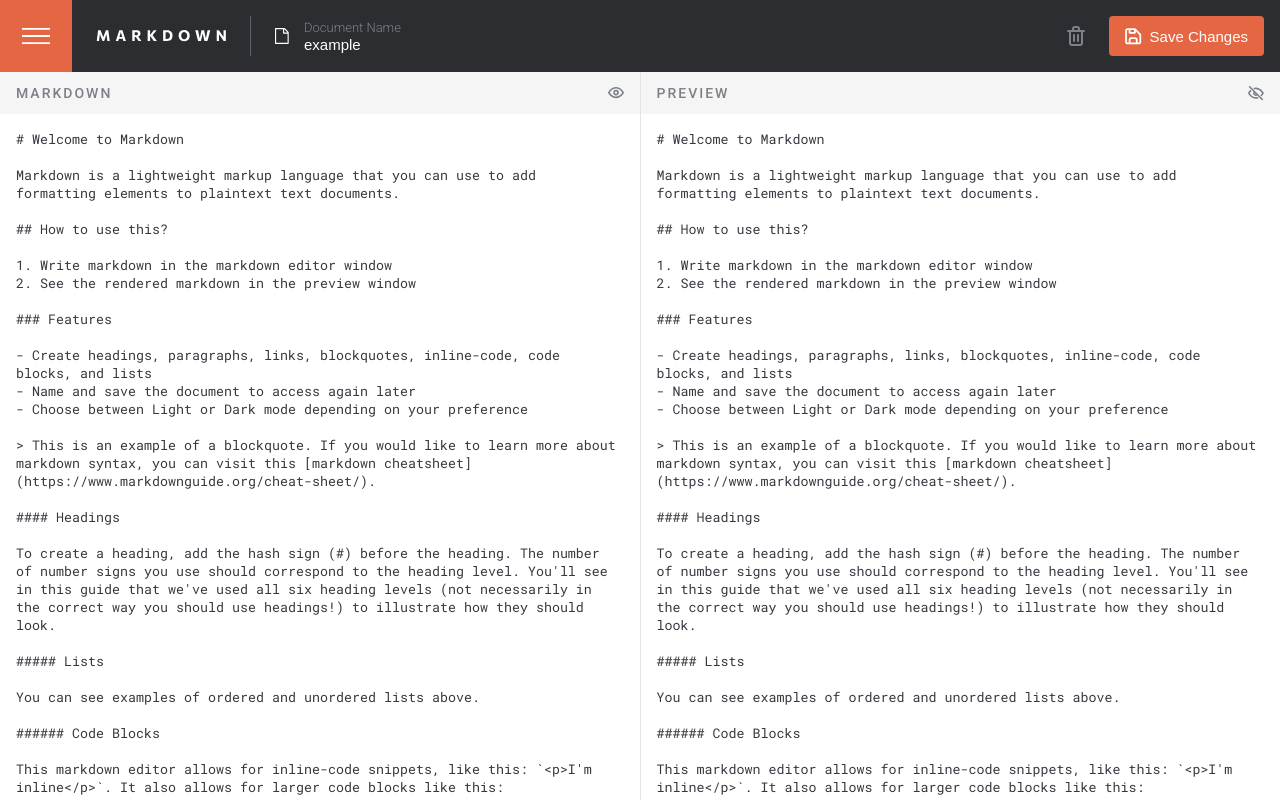
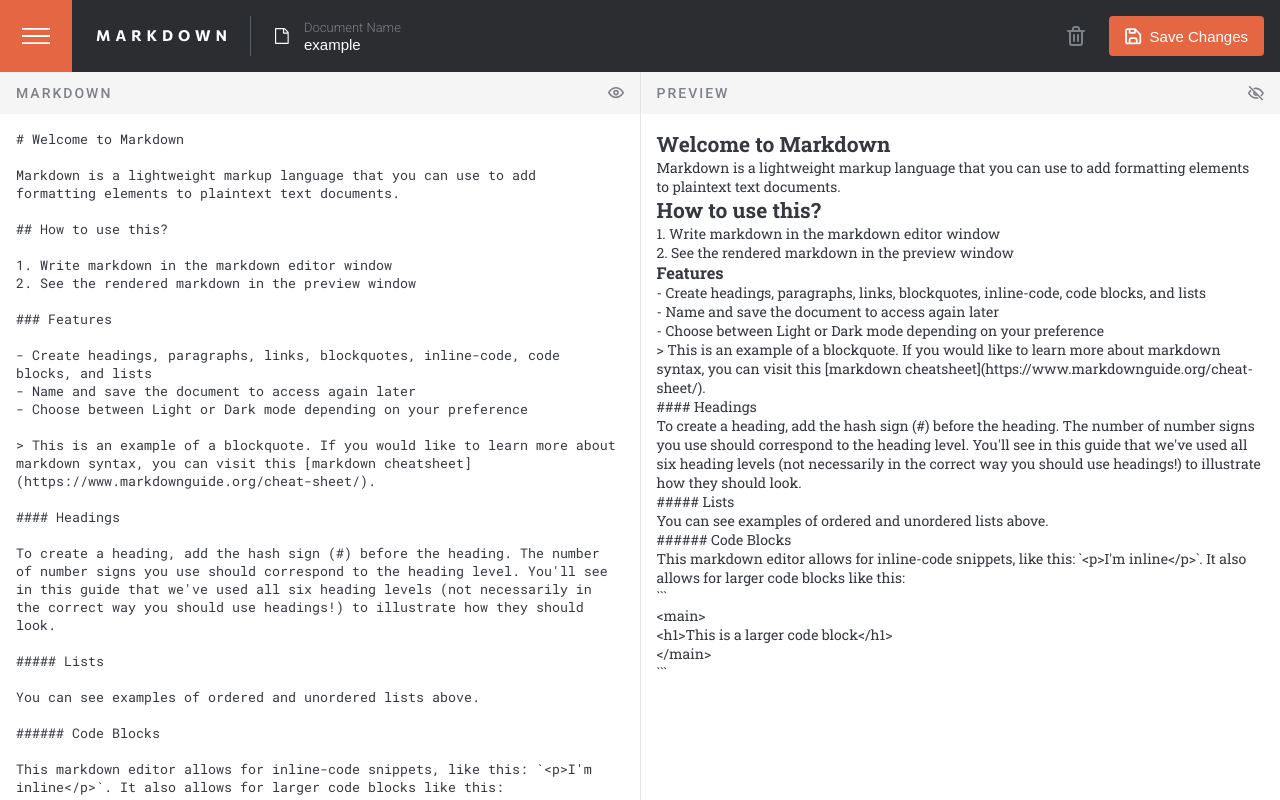
Before and after one commit to BrandenDaniel/markdown-app, a Next.js app: page / in a window 1280 px wide. Built offline with nearby package versions, Linux system fonts and the light colour scheme.

Commit message:
progress

```diff
--- a/src/components/MarkdownOutput.tsx
+++ b/src/components/MarkdownOutput.tsx
@@ -2,39 +2,51 @@
 
 import { useEffect } from "react";
 import ViewToggle from "./ViewToggle";
-import { roboto_mono } from "@/lib/fonts";
+import { roboto_slab } from "@/lib/fonts";
 import { useMarkdownInputContext } from "@/context/markdown-input-context";
 
 export default function MarkdownOutput() {
   const { currentFile } = useMarkdownInputContext();
+  let markDownOutput: string[] = [];
+  const rawOutput = currentFile.content;
 
-  useEffect(() => {
-    const rawOutput = document.getElementById(
-      "markdown-output"
-    )! as HTMLTextAreaElement;
+  const h1 = "# ";
+  const h2 = "## ";
+  const h3 = "### ";
+  const bold = "**";
+  const italic = "*";
+  const blockquote = ">";
+  // const orderedList = "";
 
-    rawOutput.value = currentFile.content;
-
-    let markDownOutput: string[] = [];
-
-    let lines = rawOutput.value.split("\n");
-    for (let i = 0; i < lines.length; i++) {
-      if (lines[i].includes("#")) {
-        markDownOutput.push(`<h1>${lines[i]}</h1>`);
-      }
-      markDownOutput.push(lines[i]);
+  let lines = rawOutput.split("\n");
+  for (let i = 0; i < lines.length; i++) {
+    if (lines[i].startsWith(h1)) {
+      markDownOutput.push(`<h1>${lines[i].replace(h1, "")}</h1>`);
+    } else if (lines[i].startsWith(h2)) {
+      markDownOutput.push(`<h2>${lines[i].replace(h2, "")}</h2>`);
+    } else if (lines[i].startsWith(h3)) {
+      markDownOutput.push(`<h3>${lines[i].replace(h3, "")}</h3>`);
+    } else {
+      markDownOutput.push(`<p>${lines[i]}</p>`);
     }
-    console.log(markDownOutput);
-  }, [currentFile]);
+  }
 
   return (
-    <section className="markdown markdown--output">
+    <section className={`markdown markdown--output ${roboto_slab.className}`}>
       <ViewToggle type="output" />
-      <textarea
-        id="markdown-output"
-        name=""
-        className={roboto_mono.className}
-      ></textarea>
+      <div className="markdown__content" id="markdown-output">
+        {lines.map((line, index) => {
+          if (line.startsWith(h1)) {
+            return <h1>{line.replace(h1, "")}</h1>;
+          } else if (line.startsWith(h2)) {
+            return <h2>{line.replace(h2, "")}</h2>;
+          } else if (line.startsWith(h3)) {
+            return <h3>{line.replace(h3, "")}</h3>;
+          } else {
+            return <p>{line}</p>;
+          }
+        })}
+      </div>
     </section>
   );
 }
--- a/src/sass/components/markdown.scss
+++ b/src/sass/components/markdown.scss
@@ -10,7 +10,8 @@
       pointer-events: none;
     }
 
-    textarea {
+    textarea,
+    .markdown__content {
       flex: 1;
       border: none;
       resize: none;
```
